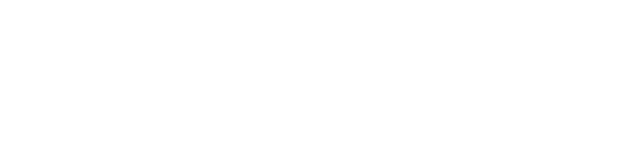
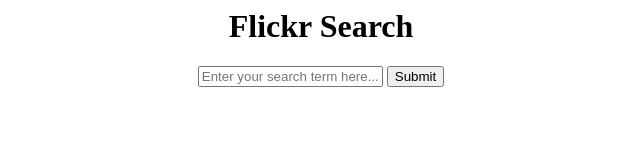
Before and after one commit to Robp773/Flickr-Angular-Challenge, a plain HTML site: page index.html in a window 1280 px wide. Shown: the whole page, without its empty margins (319-959 px from the left). Drawn offline with nearby package versions, Linux system fonts and the light colour scheme.

Commit message:
very basic wireframe

```diff
--- a/index.css
+++ b/index.css
@@ -0,0 +1,3 @@
+body{
+    text-align: center;
+}
--- a/index.html
+++ b/index.html
@@ -6,6 +6,16 @@
 </head>
 
 <body ng-controller="MainCtrl as vm">
+    <h1>Flickr Search</h1>
+    <form ng-submit="vm.submitSearch()">
+        <input type="text" ng-model="vm.searchTerm" placeholder="Enter your search term here...">
+        <button type="submit">Submit</button>
+    </form>
+
+    <div id="searchFeedback"></div>
+
+    <div id="resultsDiv"></div>
+
     <script src='index.js'></script>
 </body>
 
--- a/index.js
+++ b/index.js
@@ -3,4 +3,7 @@
 angular.module('root-app', [])
   .controller('MainCtrl', function(){
     let vm = this;
+    this.submitSearch = function(){
+      console.log(vm.searchTerm);
+    };
   });
```
